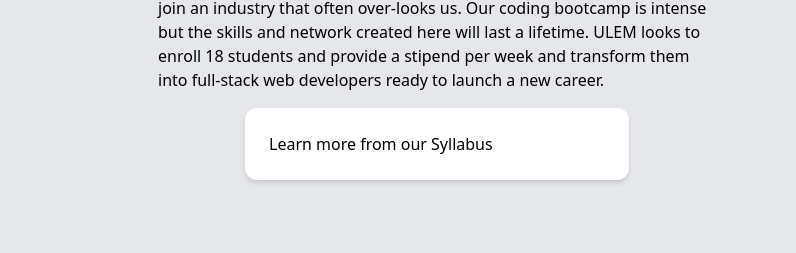
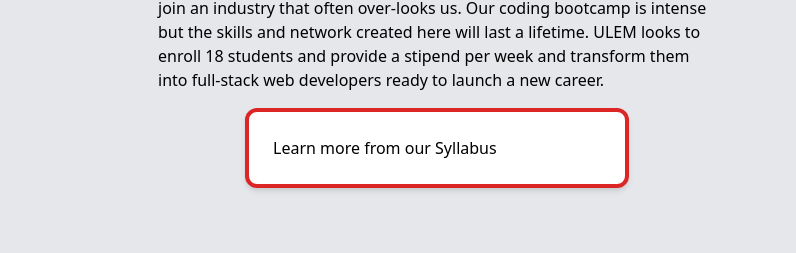
Before and after one commit to msimbo/codebuster-msimbo-website, a plain HTML site: page index.html in a window 1280 px wide. Shown: the part 806-1059 px from the top of the page, 484-1280 px from the left. Drawn offline with nearby package versions, Linux system fonts and the light colour scheme.

Commit message:
added border to program overview section

```diff
--- a/index.html
+++ b/index.html
@@ -79,9 +79,10 @@
         </div>
 
         <!---- lamont --->
+        <!-- Lamont: I added the border to the button here on 12.3-->
         <div>
 
-          <div class="p-6 my-4 max-w-sm mx-auto bg-white rounded-xl shadow-md flex items-center space-x-4">
+          <div class="border-4 border-red-600 p-6 my-4 max-w-sm mx-auto bg-white rounded-xl shadow-md flex items-center space-x-4">
             <a href="#"><div class="flex- none">Learn more from our Syllabus</div></a></div>
 
 
```
